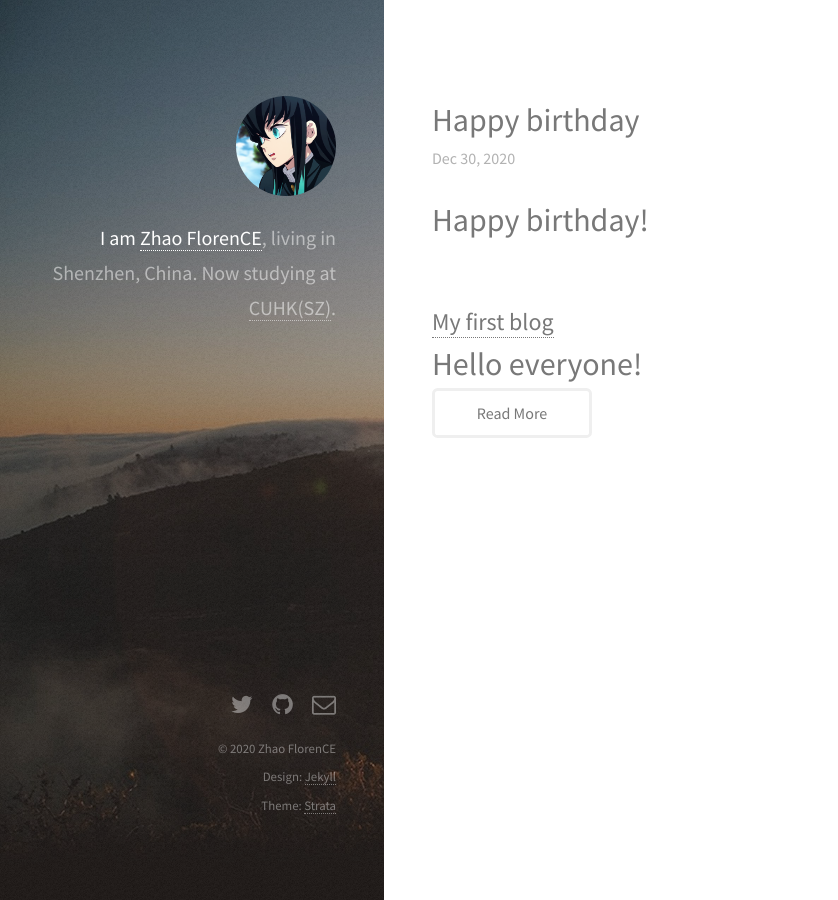
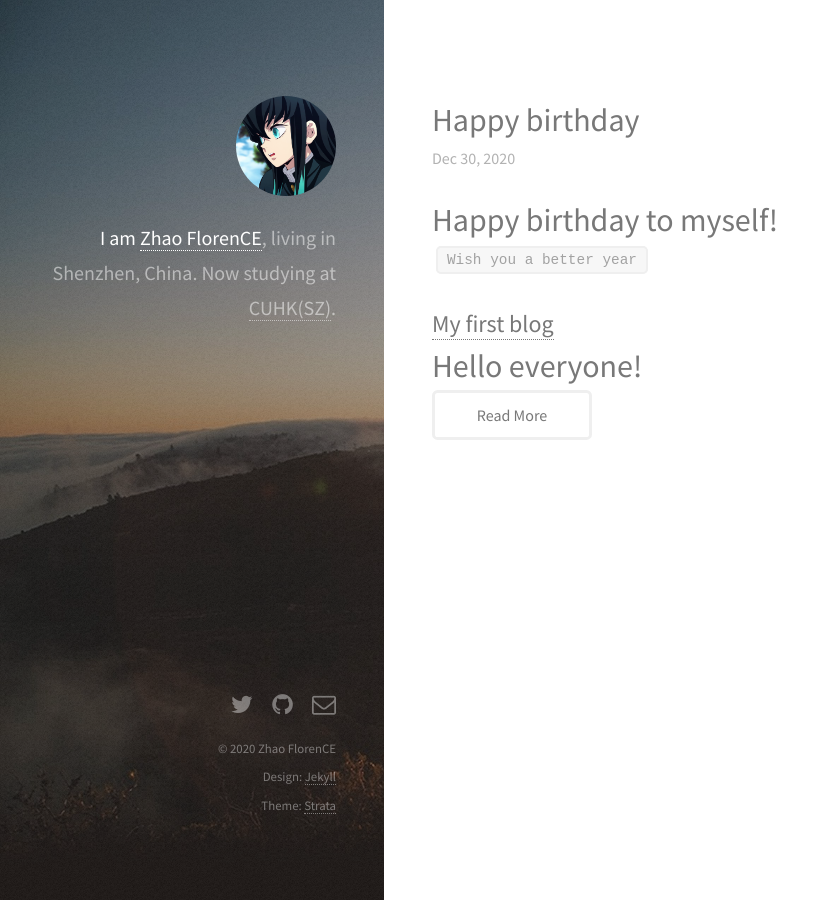
Before and after one commit to as3ert/blog, a Jekyll site: the page built from _posts/2020-12-30-happy-birthday.md, in a window 1280 px wide. Shown: the whole page, without its empty margins (0-838 px from the left). Built offline with Jekyll 4.4.1, drawn with Linux system fonts in a browser that asks for light colours; nearby versions of some CDN libraries.

Commit message:
Update 2020-12-30-happy-birthday.md

```diff
--- a/_posts/2020-12-30-happy-birthday.md
+++ b/_posts/2020-12-30-happy-birthday.md
@@ -6,6 +6,6 @@ categories:
 date: 2020-12-30 00:00:00
 ---
 
-# Happy birthday\!
+# Happy birthday to myself\!
 
-&nbsp;
+`Wish you a better year`
```
